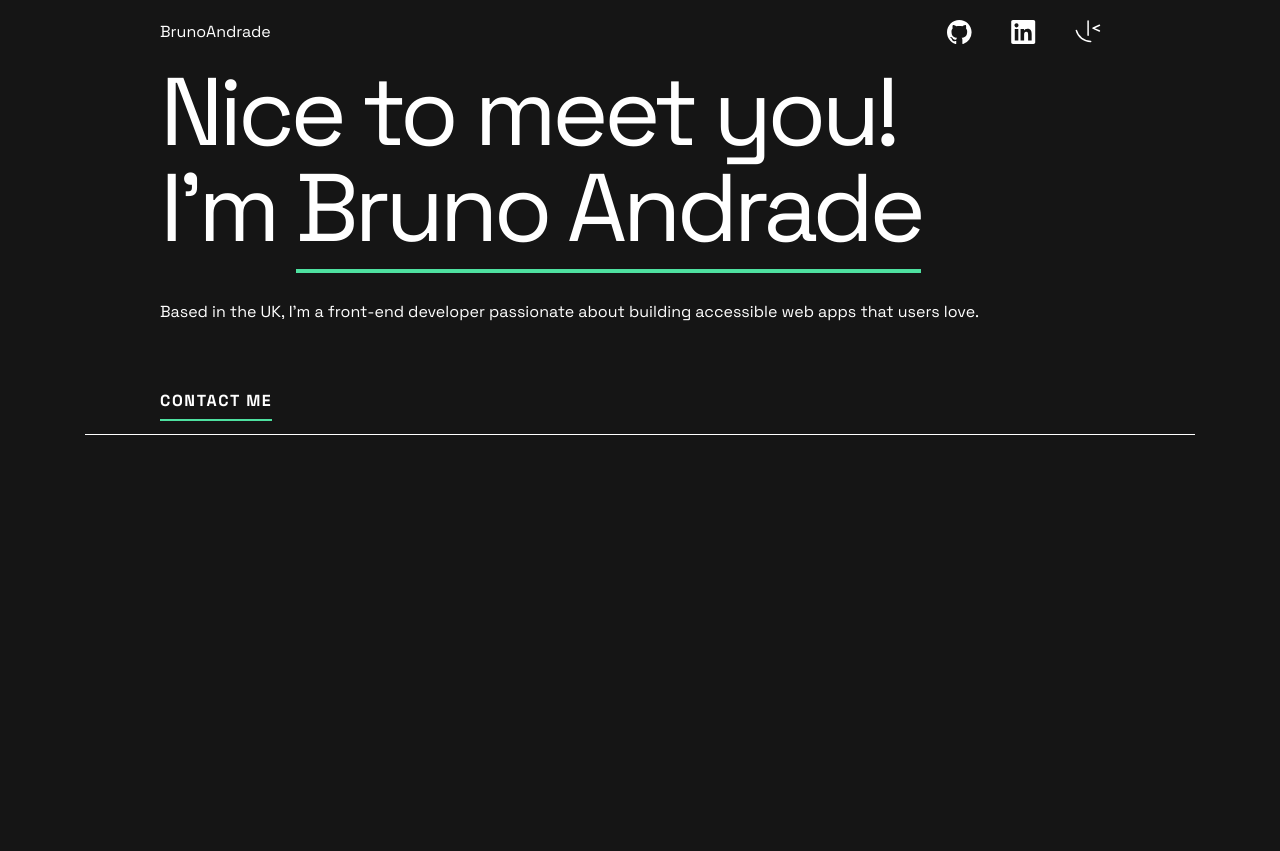
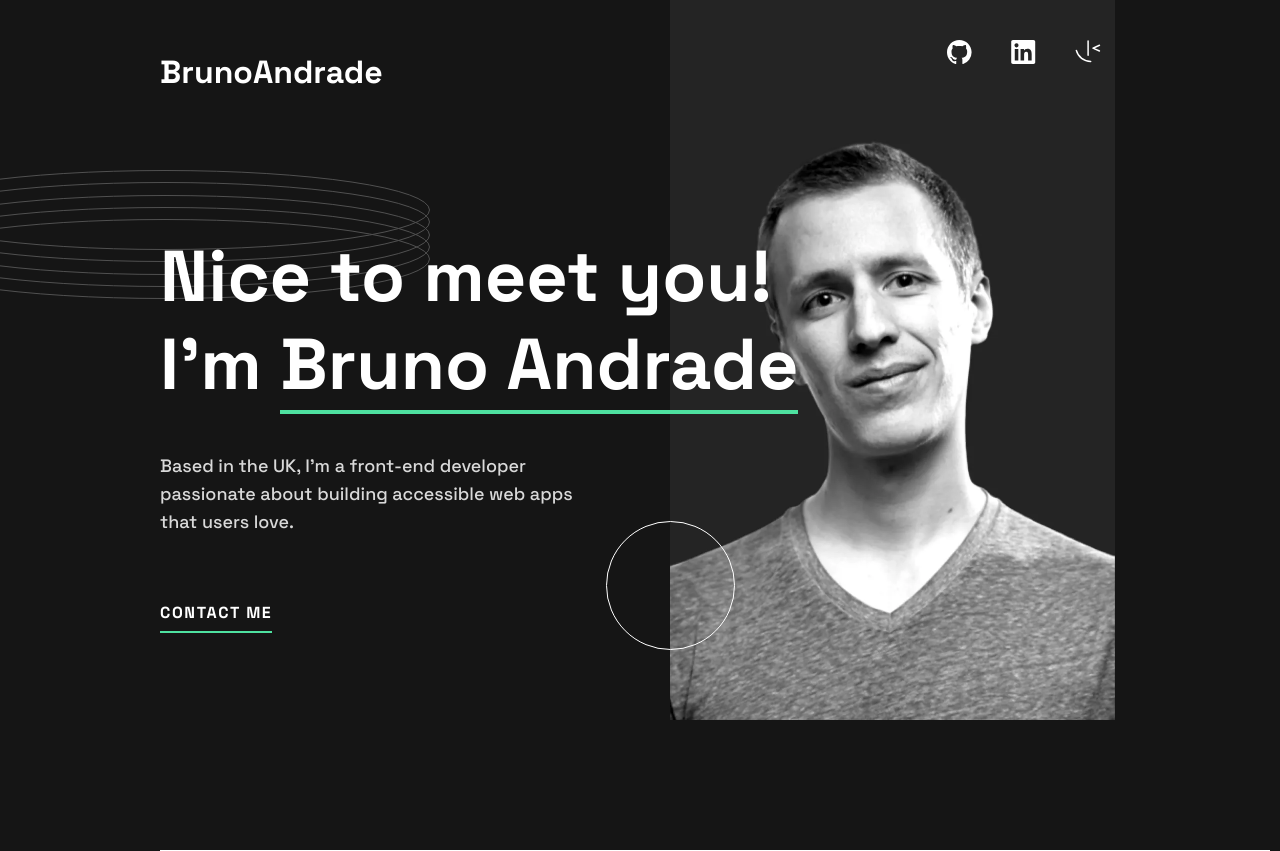
Before and after one commit to Brunoalaraujo/portfolioNew, a Next.js app: page / in a window 1280 px wide. Before the commit the page ends 800 px from the top, so only its background shows below. Built offline with nearby package versions, Linux system fonts and the light colour scheme.

Commit message:
:sparkles: feat SectionTop

```diff
--- /dev/null
+++ b/src/app/Components/Icons/Circle.tsx
@@ -0,0 +1,23 @@
+interface CircleProps {
+  className: string;
+}
+
+export default function Circle({ className }: CircleProps) {
+  return (
+    <svg
+      className={className}
+      xmlns="http://www.w3.org/2000/svg"
+      width="129"
+      height="129"
+    >
+      <circle
+        cx="830.5"
+        cy="585.5"
+        r="64"
+        fill="none"
+        stroke="#FFF"
+        transform="translate(-766 -521)"
+      />
+    </svg>
+  );
+}
--- /dev/null
+++ b/src/app/Components/Icons/Rings.tsx
@@ -0,0 +1,22 @@
+interface RingsProps {
+  className: string;
+}
+
+export default function Rings({ className }: RingsProps) {
+  return (
+    <svg
+      className={className}
+      xmlns="http://www.w3.org/2000/svg"
+      width="530"
+      height="129"
+    >
+      <g fill="none" fill-rule="evenodd" stroke="#FFF" opacity=".25">
+        <ellipse cx="265" cy="40" rx="264.5" ry="39.5" />
+        <ellipse cx="265" cy="52" rx="264.5" ry="39.5" />
+        <ellipse cx="265" cy="65" rx="264.5" ry="39.5" />
+        <ellipse cx="265" cy="77" rx="264.5" ry="39.5" />
+        <ellipse cx="265" cy="89" rx="264.5" ry="39.5" />
+      </g>
+    </svg>
+  );
+}
--- a/src/app/Components/SocialMedia/SocialMedia.tsx
+++ b/src/app/Components/SocialMedia/SocialMedia.tsx
@@ -5,8 +5,12 @@ import FrontendMentorIcon from "../Icons/FrontendMentorIcon";
 
 export default function SocialMedia() {
   return (
-    <nav className="flex px-40 my-5 w-screen justify-between">
-      <Link className="text-whiteCuston" href={"/"} role="link">
+    <nav className="flex mt-10 mb-32 justify-between">
+      <Link
+        className="text-[32px] font-bold leading-loose"
+        href={"/"}
+        role="link"
+      >
         BrunoAndrade
       </Link>
       <ul className="flex w-48 justify-around">
--- a/src/app/globals.css
+++ b/src/app/globals.css
@@ -18,9 +18,10 @@
 
 body {
   background-color: theme("colors.blackBg");
-  display: flex;
-  justify-content: center;
   color: #fff;
+  margin: 0;
+  padding: 0;
+  max-width: 1440px;
 }
 
 @layer utilities {
--- a/src/app/page.tsx
+++ b/src/app/page.tsx
@@ -1,26 +1,35 @@
+import Image from "next/image";
 import SocialMedia from "./Components/SocialMedia/SocialMedia";
 import CustonButton from "./Components/CustonButton/CustonButton";
+import Rings from "./Components/Icons/Rings";
+import ProfileD from "../../public/images/image-profile-desktop.webp";
+import Circle from "./Components/Icons/Circle";
 
 export default function Home() {
   return (
-    <main>
-      <header>
-        <SocialMedia />
-      </header>
-      <section className="px-40 my-5 w-screen">
-        <h1 className="mb-11 text-8xl	font-blod tracking-tighter">
-          Nice to meet you!
-          <br />
-          I'm{" "}
+    <main className="px-40">
+      <SocialMedia />
+      <section className="my-5 ">
+        <Rings className="absolute left-[-100px] top-[170px]" />
+        <h1 className="mb-11 max-w-[709px] text-7xl font-bold leading-[88px]">
+          Nice to meet you! I'm{" "}
           <span className="border-b-4 border-greenCuston">Bruno Andrade</span>
         </h1>
-        <p className="mb-16">
+        <p className="text-gainsboro text-lg max-w-[445px] font-medium leading-7 mb-16 ">
           Based in the UK, I'm a front-end developer passionate about building
           accessible web apps that users love.
         </p>
         <CustonButton targetId="" buttonText="contact me" />
+        <Image
+          src={ProfileD}
+          width={445}
+          height={720}
+          alt=""
+          className="absolute top-0 right-[165px] -z-10"
+        />
+        <Circle className="absolute right-[545px] top-[521px]" />
       </section>
-      <div className="w-[1110px] mx-auto h-px bg-white"></div>
+      <div className="w-[1110px] h-px mt-56 bg-white"></div>
     </main>
   );
 }
```
Also changed, not shown: public/images/pattern-circle.svg (deleted), public/images/pattern-rings.svg (deleted).
